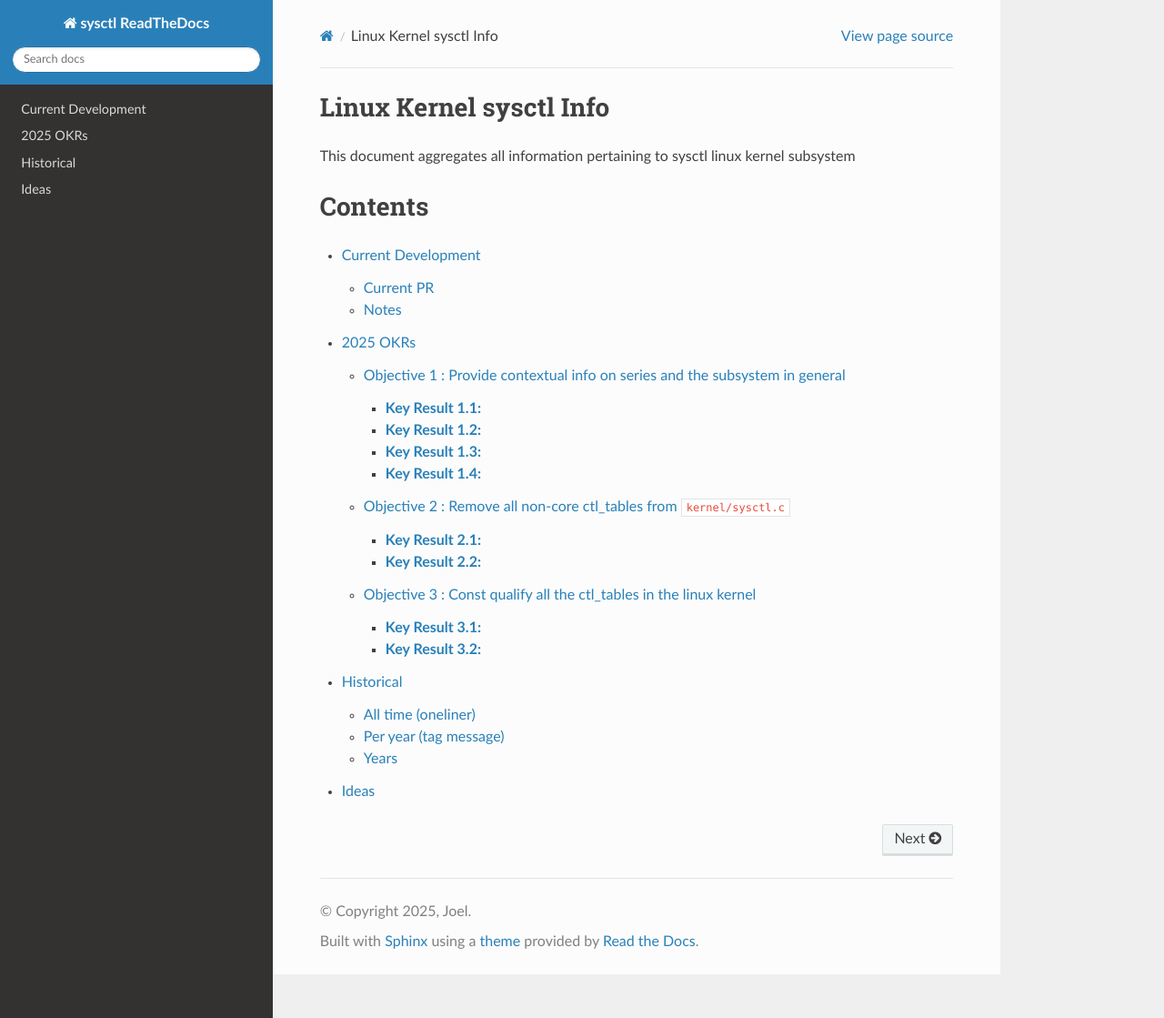
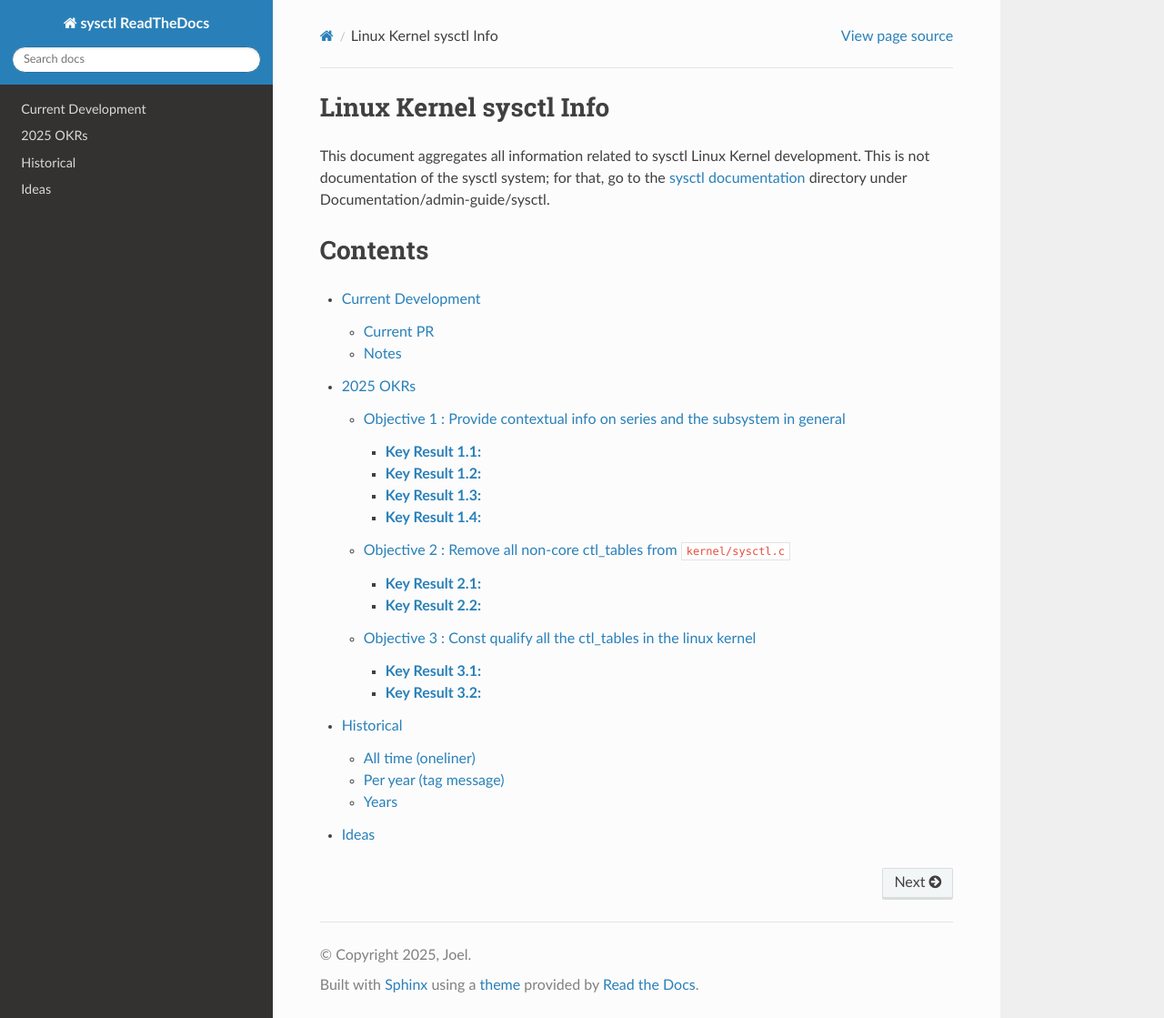
Before and after one commit to Joelgranados/sysctl_dev_rtd, a Sphinx documentation site: the page built from docs/index.rst, in a window 1280 px wide and 1119 px high. Shown: the whole window at 91% size. Built offline with Sphinx 7.4.7 and the Read the Docs theme 3.1.0, drawn with Linux system fonts in a browser that asks for light colours.

Commit message:
Batch update: dancing piano
Signed-off-by: Joel Granados <joel.granados@kernel.org>

```diff
--- a/docs/OKRs25.rst
+++ b/docs/OKRs25.rst
@@ -31,6 +31,7 @@
 
 Objective 2 : Remove all non-core ctl_tables from ``kernel/sysctl.c``
 =====================================================================
+:Status: ☑ DONE
 
 The motivation is to avoid merge conflicts in kerne/sysctl.c, and to to give
 back the power of managing the subsystem specific sysctls to their respective
--- a/docs/index.rst
+++ b/docs/index.rst
@@ -1,8 +1,12 @@
 Linux Kernel sysctl Info
 ========================
 
-This document aggregates all information pertaining to sysctl linux kernel
-subsystem
+This document aggregates all information related to sysctl Linux Kernel
+development. This is not documentation of the sysctl system; for that, go to the
+`sysctl documentation`_ directory under Documentation/admin-guide/sysctl.
+
+.. _sysctl documentation:
+   https://git.kernel.org/pub/scm/linux/kernel/git/torvalds/linux.git/tree/Documentation/admin-guide/sysctl
 
 Contents
 ========
--- a/docs/kern_table.rst
+++ b/docs/kern_table.rst
@@ -3,6 +3,7 @@
 ===================
 Emptying kern_table
 ===================
+All this is upstream. This is DONE
 
 Keepers
 =======
--- a/docs/release.rst
+++ b/docs/release.rst
@@ -3,6 +3,10 @@
 =============
 Release Notes
 =============
+
+For 6.18
+========
+* No PRs for this release
 
 For 6.17
 ========
```
Also changed, not shown: other parts of docs/release.rst (+2 -0 lines), README.rst (+6 -2 lines).
